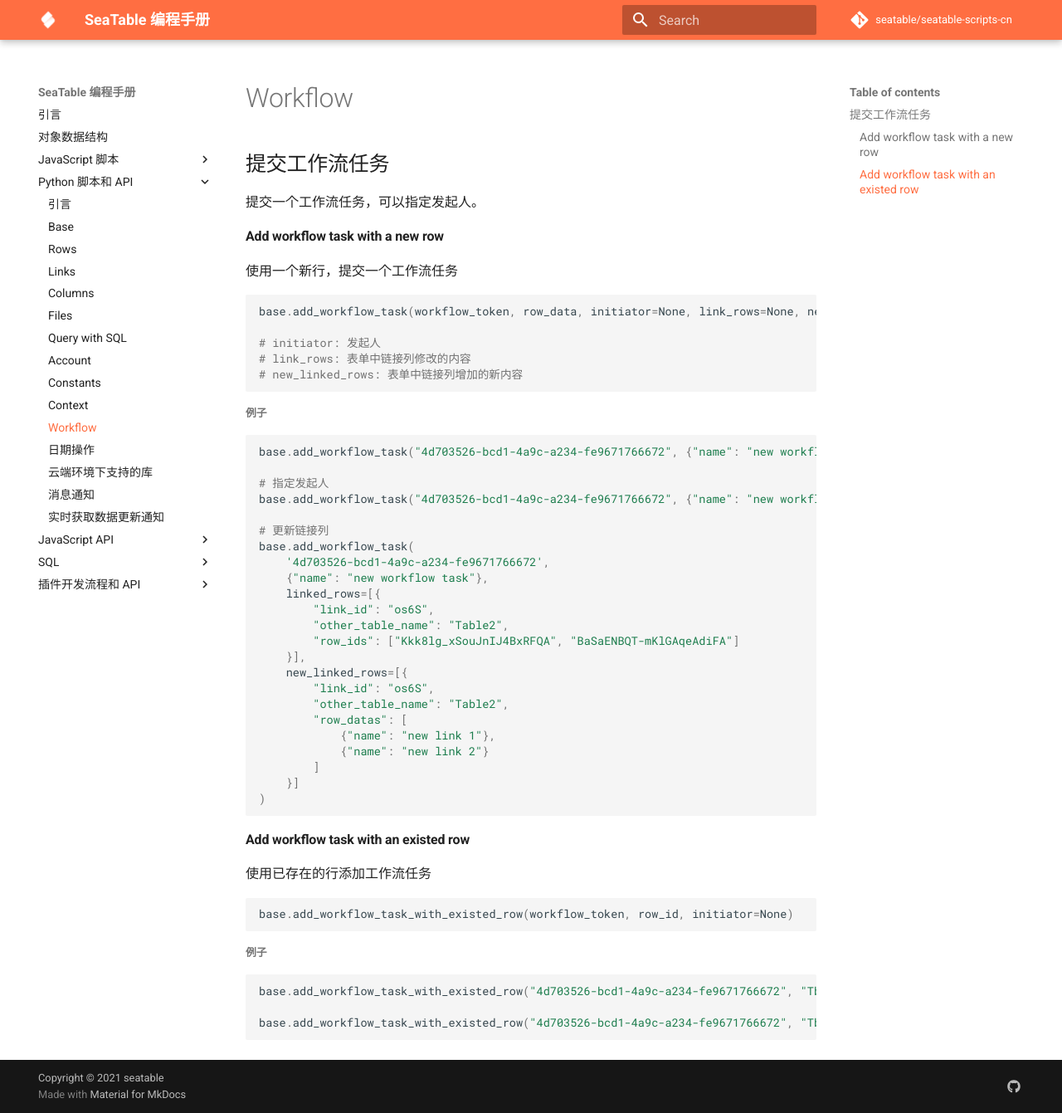
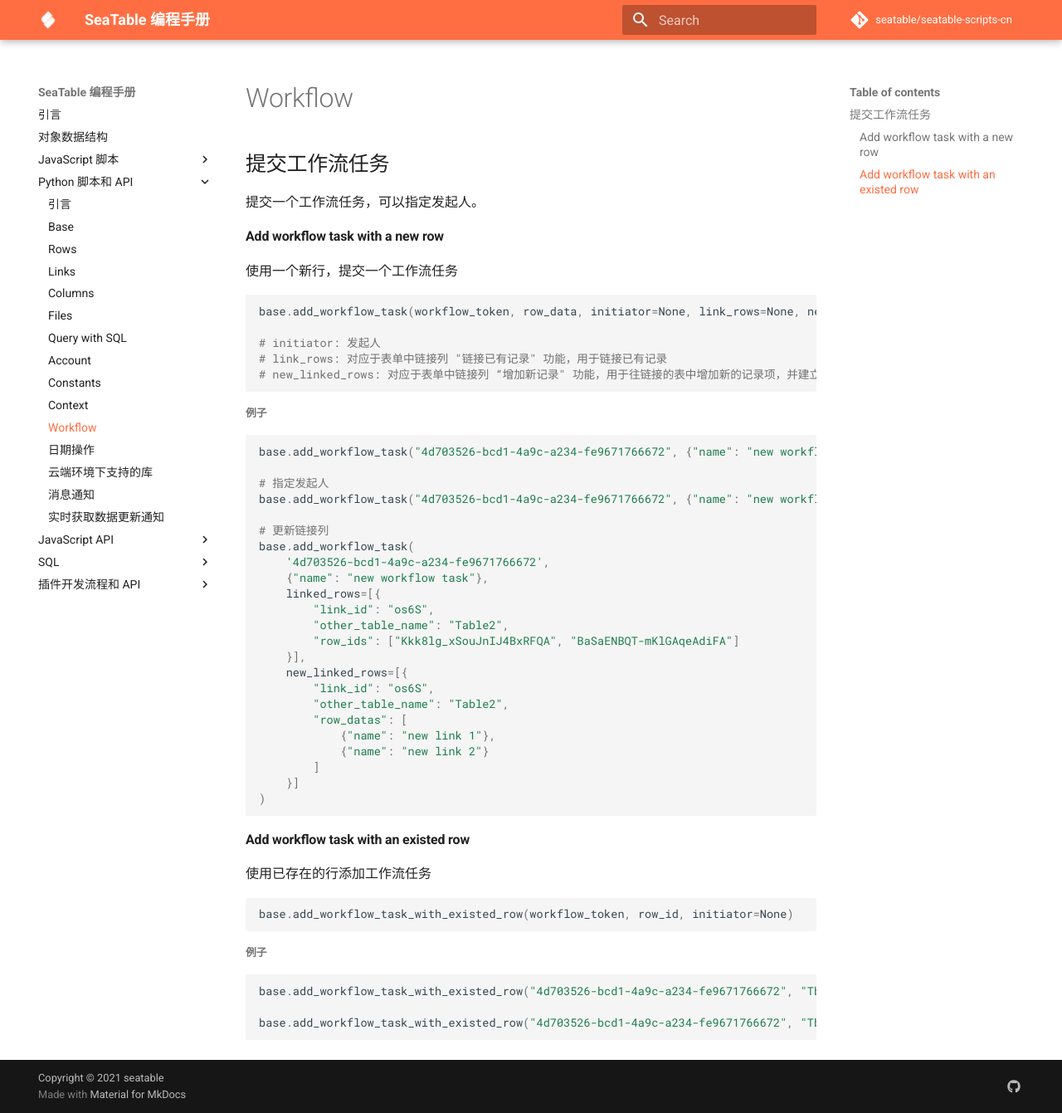
Before and after one commit to seatable/seatable-scripts-cn, an MkDocs documentation site: the page built from manual/python/workflow.md, in a window 1280 px wide and 1341 px high. Shown: the whole window at 83% size. Built offline with MkDocs 1.6.1 and Material for MkDocs 9.7.7, drawn with Linux system fonts in a browser that asks for light colours; comment, search, counter and statistics services are not loaded.

Commit message:
Update workflow.md

````diff
--- a/manual/python/workflow.md
+++ b/manual/python/workflow.md
@@ -14,8 +14,8 @@
 base.add_workflow_task(workflow_token, row_data, initiator=None, link_rows=None, new_linked_rows=None)
 
 # initiator: 发起人
-# link_rows: 表单中链接列修改的内容
-# new_linked_rows: 表单中链接列增加的新内容
+# link_rows: 对应于表单中链接列 "链接已有记录" 功能，用于链接已有记录
+# new_linked_rows: 对应于表单中链接列 “增加新记录" 功能，用于往链接的表中增加新的记录项，并建立链接关系
 
 ```
 
````
